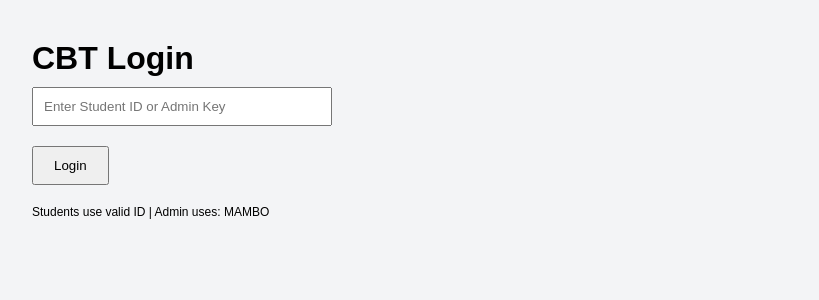
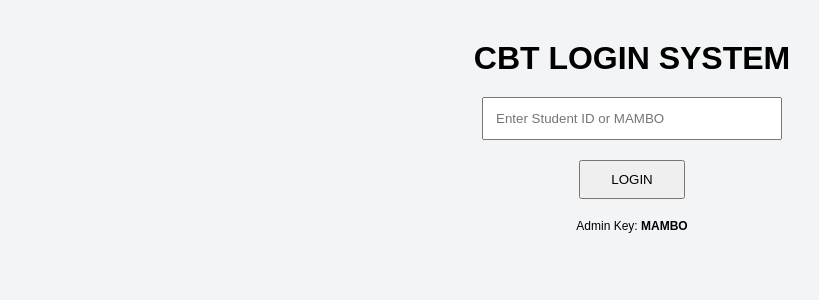
Before and after one commit to MuhammadHarunaGadzama/MuhammadHarunaGadzama, a Next.js app: page /login in a window 1280 px wide. Shown: the top 300 px of the page, without its empty margins (8-827 px from the left). Built offline with nearby package versions, Linux system fonts and the light colour scheme.

Commit message:
app/page.jsx

```diff
--- a/app/login/page.js
+++ b/app/login/page.js
@@ -7,7 +7,7 @@ export default function LoginPage() {
   const [id, setId] = useState("");
   const router = useRouter();
 
-  // STUDENT IDS
+  // ================= STUDENT IDS =================
   const studentIDs = [
     "NUR/25U/45002",
     "NUR/25U/45013",
@@ -156,14 +156,14 @@ export default function LoginPage() {
     const cleanID = id.trim().toUpperCase();
     const validIDs = studentIDs.map((i) => i.toUpperCase());
 
-    // ADMIN LOGIN
+    // ================= ADMIN LOGIN =================
     if (cleanID === ADMIN_KEY) {
       localStorage.setItem("role", "admin");
       router.push("/admin");
       return;
     }
 
-    // STUDENT LOGIN
+    // ================= STUDENT LOGIN =================
     if (validIDs.includes(cleanID)) {
       localStorage.setItem("role", "student");
       localStorage.setItem("studentID", cleanID);
@@ -175,28 +175,36 @@ export default function LoginPage() {
   };
 
   return (
-    <div style={{ padding: "40px" }}>
-      <h1>CBT Login</h1>
+    <div style={{ padding: "40px", textAlign: "center" }}>
+      <h1>CBT LOGIN SYSTEM</h1>
 
       <input
-        placeholder="Enter Student ID or Admin Key"
         value={id}
         onChange={(e) => setId(e.target.value)}
-        style={{ padding: "10px", marginTop: "10px", width: "300px" }}
+        placeholder="Enter Student ID or MAMBO"
+        style={{
+          padding: "12px",
+          width: "300px",
+          marginTop: "20px",
+        }}
       />
 
       <br />
 
       <button
         onClick={handleLogin}
-        style={{ marginTop: "20px", padding: "10px 20px" }}
+        style={{
+          marginTop: "20px",
+          padding: "10px 30px",
+          cursor: "pointer",
+        }}
       >
-        Login
+        LOGIN
       </button>
 
       <p style={{ marginTop: "20px", fontSize: "12px" }}>
-        Students use valid ID | Admin uses: MAMBO
+        Admin Key: <b>MAMBO</b>
       </p>
     </div>
   );
-  }
+}
```
